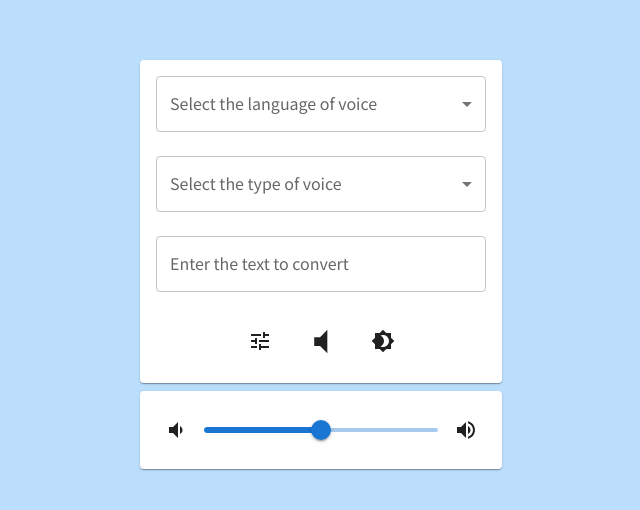
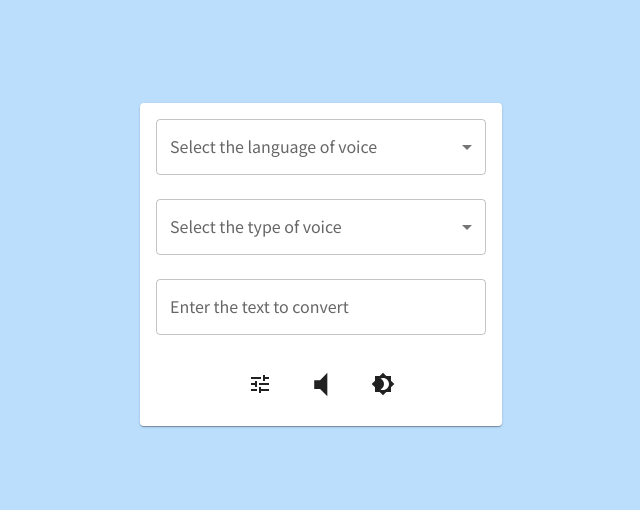
Before and after one commit to sky9154/Text2Voice, a React app: page / in a window 1280 px wide. Shown: the part 136-646 px from the top of the page, without its empty margins (319-959 px from the left). Built offline with nearby package versions, Linux system fonts and the light colour scheme.

Commit message:
新增調整語速滑桿

```diff
--- a/src/components/App.tsx
+++ b/src/components/App.tsx
@@ -3,34 +3,22 @@ import { ThemeProvider, createTheme } from '@mui/material/styles';
 import { PaletteMode } from '@mui/material';
 import CssBaseline from '@mui/material/CssBaseline';
 import Container from '@mui/material/Container';
-import Card from '@mui/material/Card';
-import CardContent from '@mui/material/CardContent';
-import Stack from '@mui/material/Stack';
-import VoiceSelect from './VoiceSelect';
-import TextInput from './TextInput';
-import BtnGroup from './BtnGroup';
-import Setting from './Setting';
+import MainCard from './MainCard';
+import MainDialog from './MainDialog';
 import '../css/style.css';
 
-export type Text2Voice = {
-  voiceObj: {
-    text: string,
-    lang: string,
-    type: number,
-    volume: number
-  }
-}
-
-let voiceObj: {
+export let voiceObj: {
   text: string,
   lang: string,
   type: number,
-  volume: number
+  volume: number,
+  rate: number
 } = {
   text: '',
   lang: '',
   type: 0,
-  volume: 1
+  volume: 0.5,
+  rate: 1
 };
 
 export const voicesObtain = new Promise((resolve: (voices: SpeechSynthesisVoice[]) => void) => {
@@ -53,6 +41,7 @@ export const voicesObtain = new Promise((resolve: (voices: SpeechSynthesisVoice[
 
 const App: React.FC = () => {
   const [themeMode, setThemeMode] = React.useState<'light' | 'dark'>('light');
+  const [open, setOpen] = React.useState(false);
 
   const theme = createTheme({
     palette: {
@@ -77,22 +66,8 @@ const App: React.FC = () => {
     <ThemeProvider theme={theme}>
       <CssBaseline />
       <Container sx={{ minWidth: 355 }}>
-        <Card sx={{ m: 1 }}>
-          <CardContent sx={{ '&:last-child': { p: 2 }}}>
-            <Stack direction="column" justifyContent="center" alignItems="stretch" spacing={3}>
-              <VoiceSelect voiceObj={voiceObj} />
-              <TextInput voiceObj={voiceObj} />
-              <Stack direction="row" justifyContent="center" alignItems="center" spacing={2}>
-                <BtnGroup themeMode={themeMode} setThemeMode={setThemeMode} voiceObj={voiceObj} />
-              </Stack>
-            </Stack>
-          </CardContent>
-        </Card>
-        <Card sx={{ m: 1 }}>
-          <CardContent sx={{ '&:last-child': { p: 2 }}}>
-            <Setting voiceObj={voiceObj} />
-          </CardContent>
-        </Card>
+        <MainCard themeMode={themeMode} setThemeMode={setThemeMode} setOpen={setOpen} />
+        <MainDialog open={open} setOpen={setOpen} />
       </Container>
     </ThemeProvider>
   );
--- a/src/components/BtnGroup.tsx
+++ b/src/components/BtnGroup.tsx
@@ -1,15 +1,20 @@
 import React from 'react';
+import Stack from '@mui/material/Stack';
 import IconButton from '@mui/material/IconButton';
 import TuneIcon from '@mui/icons-material/Tune';
 import Brightness4Icon from '@mui/icons-material/Brightness4';
 import Brightness7Icon from '@mui/icons-material/Brightness7';
 import VolumeUpIcon from '@mui/icons-material/VolumeUp';
 import VolumeMuteIcon from '@mui/icons-material/VolumeMute';
-import { Text2Voice, voicesObtain } from './App';
+import { voiceObj, voicesObtain } from './App';
 
 type ThemeMode = {
   themeMode: string,
   setThemeMode: React.Dispatch<React.SetStateAction<"light" | "dark">>
+}
+
+type Dialog = {
+  setOpen: (state: boolean) => void
 }
 
 const ThemeBtn: React.FC<ThemeMode> = ({ themeMode, setThemeMode }) => {
@@ -27,18 +32,22 @@ const ThemeBtn: React.FC<ThemeMode> = ({ themeMode, setThemeMode }) => {
   );
 }
 
-const SettingBtn: React.FC = () => (
-  <IconButton color="inherit">
-    <TuneIcon />
-  </IconButton>
-);
+const SettingBtn: React.FC<Dialog> = ({ setOpen }) => {
+  const handleClickOpen = () => setOpen(true);
 
-const PlayBtn: React.FC<Text2Voice> = ({ voiceObj }) => {
+  return (
+    <IconButton color="inherit" onClick={handleClickOpen}>
+      <TuneIcon />
+    </IconButton>
+  );
+}
+
+const PlayBtn: React.FC = () => {
   const [playBtn, setPlayBtn] = React.useState(<VolumeMuteIcon sx={{ height: 35, width: 35 }} />);
 
   const playVoice = () => {
     let sayer: SpeechSynthesisUtterance = new SpeechSynthesisUtterance();
-    let { text, lang, type, volume } = voiceObj;
+    let { text, lang, type, volume, rate } = voiceObj;
 
     lang = lang || 'en-US';
     text = text || 'Please enter the text to convert';
@@ -53,9 +62,9 @@ const PlayBtn: React.FC<Text2Voice> = ({ voiceObj }) => {
       sayer.text = text;
       sayer.voice = voiceMap[type];
       sayer.volume = volume;
+      sayer.rate = rate;
 
-      console.log(voiceObj);
-
+      console.log(sayer);
 
       speechSynthesis.speak(sayer);
     });
@@ -76,12 +85,12 @@ const PlayBtn: React.FC<Text2Voice> = ({ voiceObj }) => {
   );
 }
 
-const BtnGroup: React.FC<ThemeMode & Text2Voice> = ({ themeMode, setThemeMode, voiceObj }) => (
-  <>
-    <SettingBtn />
-    <PlayBtn voiceObj={voiceObj} />
+const BtnGroup: React.FC<ThemeMode & Dialog> = ({ themeMode, setThemeMode, setOpen }) => (
+  <Stack direction="row" justifyContent="center" alignItems="center" spacing={2}>
+    <SettingBtn setOpen={setOpen} />
+    <PlayBtn />
     <ThemeBtn themeMode={themeMode} setThemeMode={setThemeMode} />
-  </>
+  </Stack>
 );
 
 export default BtnGroup;
--- /dev/null
+++ b/src/components/MainCard.tsx
@@ -0,0 +1,29 @@
+import React from 'react';
+import Card from '@mui/material/Card';
+import CardContent from '@mui/material/CardContent';
+import Stack from '@mui/material/Stack';
+import VoiceSelect from './VoiceSelect';
+import TextInput from './TextInput';
+import BtnGroup from './BtnGroup';
+
+type Card = {
+  themeMode: string,
+  setThemeMode: React.Dispatch<React.SetStateAction<"light" | "dark">>,
+  setOpen: (state: boolean) => void
+}
+
+const MainCard: React.FC<Card> = ({ themeMode, setThemeMode, setOpen }) => {
+  return (
+    <Card sx={{ m: 1 }}>
+      <CardContent sx={{ '&:last-child': { p: 2 } }}>
+        <Stack direction="column" justifyContent="center" alignItems="stretch" spacing={3}>
+          <VoiceSelect />
+          <TextInput />
+          <BtnGroup themeMode={themeMode} setThemeMode={setThemeMode} setOpen={setOpen} />
+        </Stack>
+      </CardContent>
+    </Card>
+  );
+}
+
+export default MainCard;
--- /dev/null
+++ b/src/components/MainDialog.tsx
@@ -0,0 +1,42 @@
+import React from 'react';
+import Dialog from '@mui/material/Dialog';
+import DialogContent from '@mui/material/DialogContent';
+import Setting from './Setting';
+
+type Dialog = {
+  open: boolean,
+  setOpen: (state: boolean) => void
+}
+
+const MainDialog: React.FC<Dialog> = ({ open, setOpen }) => {
+  const [volume, setVolume] = React.useState(50);
+  const [rate, setRate] = React.useState(10);
+
+  const volumeObj: {
+    volume: number,
+    setVolume: (volume: number) => void
+  } = {
+    volume,
+    setVolume
+  }
+
+  const rateObj: {
+    rate: number,
+    setRate: (pitch: number) => void
+  } = {
+    rate,
+    setRate
+  }
+
+  const handleClose = () => setOpen(false);
+
+  return (
+    <Dialog open={open} onClose={handleClose}>
+      <DialogContent sx={{ minWidth: 320 }}>
+        <Setting volumeObj={volumeObj} rateObj={rateObj} />
+      </DialogContent>
+    </Dialog>
+  );
+}
+
+export default MainDialog;
--- a/src/components/Setting.tsx
+++ b/src/components/Setting.tsx
@@ -1,13 +1,30 @@
 import React from 'react';
+import Box from '@mui/material/Box';
 import Stack from '@mui/material/Stack';
 import Slider from '@mui/material/Slider';
 import VolumeDown from '@mui/icons-material/VolumeDown';
 import VolumeUp from '@mui/icons-material/VolumeUp';
-import { Text2Voice } from './App';
+import AccessibleIcon from '@mui/icons-material/Accessible';
+import AccessibleForwardIcon from '@mui/icons-material/AccessibleForward';
+import { voiceObj } from './App';
 
-const Volume: React.FC<Text2Voice> = ({ voiceObj }) => {
-  const getVolume = (volume: number) => {
+type Setting = {
+  volumeObj?: {
+    volume: number,
+    setVolume: (volume: number) => void
+  },
+  rateObj?: {
+    rate: number,
+    setRate: (rate: number) => void
+  }
+}
+const VolumeSlider: React.FC<Setting> = ({ volumeObj }) => {
+  const { volume, setVolume } = volumeObj;
+
+  const handleChange = (event: Event, volume: number) => {
     voiceObj.volume = volume / 100;
+
+    setVolume(volume);
 
     return volume + '';
   }
@@ -15,18 +32,35 @@ const Volume: React.FC<Text2Voice> = ({ voiceObj }) => {
   return (
     <Stack spacing={2} direction="row" sx={{ m: 1 }} alignItems="center">
       <VolumeDown />
-      <Slider defaultValue={50} step={10} min={0} max={100} getAriaValueText={getVolume} />
+      <Slider value={volume} step={10} min={0} max={100} valueLabelDisplay="auto" onChange={handleChange} />
       <VolumeUp />
     </Stack>
   );
 }
 
-const Setting: React.FC<Text2Voice> = ({ voiceObj }) => {
+const PitchSlider: React.FC<Setting> = ({ rateObj }) => {
+  const { rate, setRate } = rateObj;
+
+  const handleChange = (event: Event, rate: number) => {
+    voiceObj.rate = rate / 10;
+
+    setRate(rate);
+  }
+
   return (
-    <>
-      <Volume voiceObj={voiceObj} />
-    </>
+    <Stack spacing={2} direction="row" sx={{ m: 1 }} alignItems="center">
+      <AccessibleIcon />
+      <Slider value={rate} step={5} min={0} max={100} valueLabelDisplay="auto" onChange={handleChange} />
+      <AccessibleForwardIcon />
+    </Stack>
   );
 }
 
+const Setting: React.FC<Setting> = ({ volumeObj, rateObj }) => (
+  <Box m={2}>
+    <VolumeSlider volumeObj={volumeObj} />
+    <PitchSlider rateObj={rateObj} />
+  </Box>
+);
+
 export default Setting;
--- a/src/components/TextInput.tsx
+++ b/src/components/TextInput.tsx
@@ -1,8 +1,8 @@
 import React from 'react';
 import TextField from '@mui/material/TextField';
-import { Text2Voice } from './App';
+import { voiceObj } from './App';
 
-const TextInput: React.FC<Text2Voice> = ({ voiceObj }) => {
+const TextInput: React.FC = () => {
   const handleChange = (event: React.ChangeEvent<HTMLInputElement>) => {
     voiceObj.text = event.target.value;
   }
--- a/src/components/VoiceSelect.tsx
+++ b/src/components/VoiceSelect.tsx
@@ -3,9 +3,9 @@ import InputLabel from '@mui/material/InputLabel';
 import MenuItem from '@mui/material/MenuItem';
 import FormControl from '@mui/material/FormControl';
 import Select, { SelectChangeEvent } from '@mui/material/Select';
-import { Text2Voice, voicesObtain } from './App';
+import { voiceObj, voicesObtain } from './App';
 
-const VoiceSelect: React.FC<Text2Voice> = ({ voiceObj }) => {
+const VoiceSelect: React.FC = () => {
   const [langSelect, setLangSelect] = React.useState([<MenuItem key="" value="">None</MenuItem>]);
   const [voiceSelect, setVoiceSelect] = React.useState([<MenuItem key="" value="">None</MenuItem>]);
   const [lang, setLang] = React.useState('');
```
Also changed, not shown: 1 other file (tests, documents, lock files or other folders).
